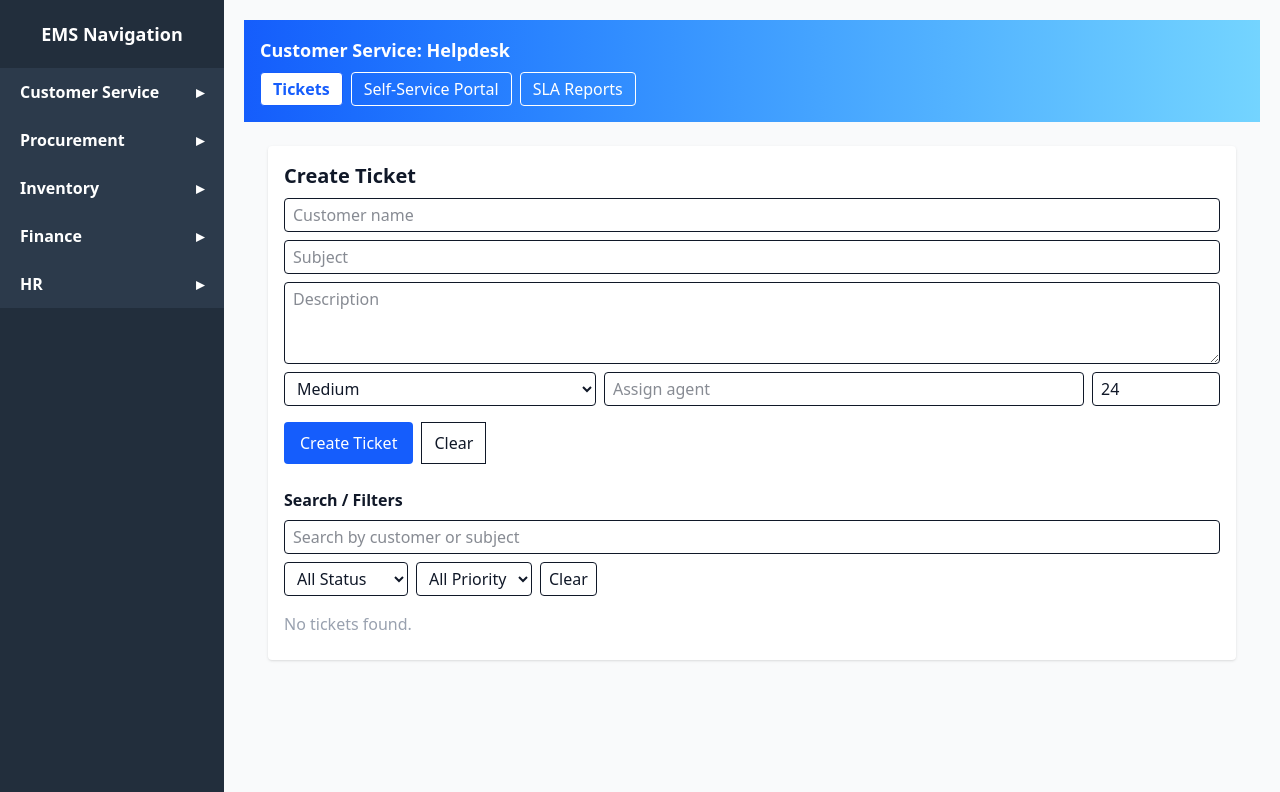
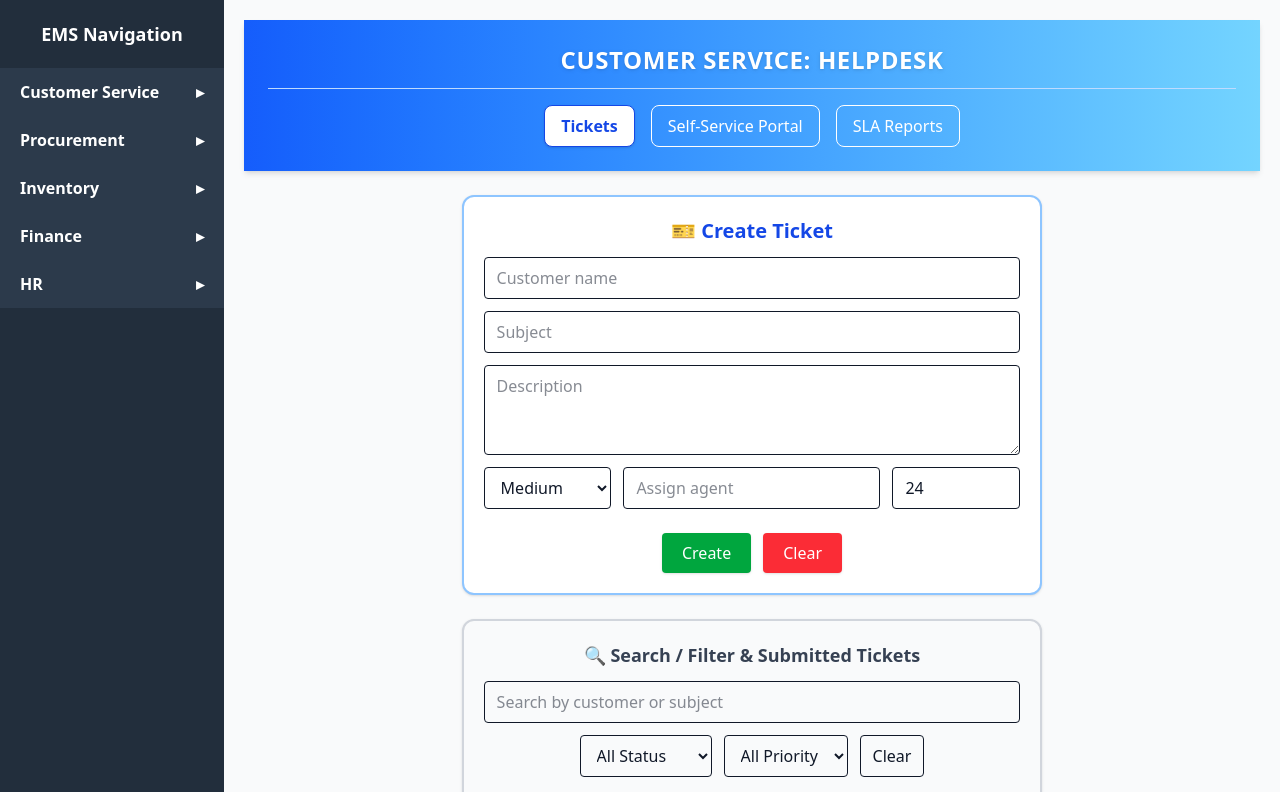
Before and after one commit to rinn014/Module-7, a React (Vite) app in the folder frontend/: page /customer-service in a window 1280 px wide. Shown: the top 792 px of the page. Built offline with nearby package versions, Linux system fonts and the light colour scheme.

Commit message:
final-revise

```diff
--- a/frontend/src/pages/Customer Service/CustomerService.jsx
+++ b/frontend/src/pages/Customer Service/CustomerService.jsx
@@ -278,108 +278,370 @@ export default function HelpdeskSystem() {
 
   return (
     <div className="bg-gray-50 min-h-screen text-gray-900">
-      <header className="bg-gradient-to-r from-blue-600 to-sky-300 text-white p-4">
-        <h1 className="text-lg font-bold">Customer Service: Helpdesk</h1>
-        <nav className="mt-2 flex gap-2">
-          <button className={`border px-3 py-1 rounded ${panel === "tickets" ? "bg-white text-blue-600 font-semibold" : "bg-transparent text-white"}`} onClick={() => setPanel("tickets")}>Tickets</button>
-          <button className={`border px-3 py-1 rounded ${panel === "portal" ? "bg-white text-blue-600 font-semibold" : "bg-transparent text-white"}`} onClick={() => setPanel("portal")}>Self-Service Portal</button>
-          <button className={`border px-3 py-1 rounded ${panel === "reports" ? "bg-white text-blue-600 font-semibold" : "bg-transparent text-white"}`} onClick={() => setPanel("reports")}>SLA Reports</button>
+      <header className="bg-gradient-to-r from-blue-600 to-sky-300 text-white p-6 shadow-md">
+  <div className="text-center mb-4 border-b border-blue-200 pb-3">
+    <h1 className="text-2xl font-extrabold tracking-wide drop-shadow">
+      CUSTOMER SERVICE: HELPDESK
+    </h1>
+  </div>
+  <nav className="flex justify-center gap-4">
+    <button
+      className={`border px-4 py-2 rounded-lg transition ${
+        panel === "tickets"
+          ? "bg-white text-blue-700 font-semibold shadow"
+          : "bg-transparent text-white hover:bg-white/20"
+      }`}
+      onClick={() => setPanel("tickets")}
+    >
+      Tickets
+    </button>
+    <button
+      className={`border px-4 py-2 rounded-lg transition ${
+        panel === "portal"
+          ? "bg-white text-blue-700 font-semibold shadow"
+          : "bg-transparent text-white hover:bg-white/20"
+      }`}
+      onClick={() => setPanel("portal")}
+    >
+      Self-Service Portal
+    </button>
+    <button
+      className={`border px-4 py-2 rounded-lg transition ${
+        panel === "reports"
+          ? "bg-white text-blue-700 font-semibold shadow"
+          : "bg-transparent text-white hover:bg-white/20"
+      }`}
+      onClick={() => setPanel("reports")}
+    >
+      SLA Reports
+    </button>
   </nav>
 </header>
+
 
       <main className="max-w-5xl mx-auto p-6">
         {/* TICKETS PANEL */}
         {panel === "tickets" && (
-          <section className="flex gap-6">
-            {/* Create Ticket & Filters */}
-            <div className="flex-1 bg-white rounded shadow p-4">
-              <h2 className="text-xl font-semibold mb-2">Create Ticket</h2>
-              <form className="flex flex-col gap-2" onSubmit={handleCreateTicket}>
-                <input name="customer" value={form.customer} onChange={handleFormChange} placeholder="Customer name" required className="border rounded px-2 py-1" />
-                <input name="subject" value={form.subject} onChange={handleFormChange} placeholder="Subject" required className="border rounded px-2 py-1" />
-                <textarea name="description" value={form.description} onChange={handleFormChange} rows={3} placeholder="Description" required className="border rounded px-2 py-1" />
-                <div className="flex gap-2">
-                  <select name="priority" value={form.priority} onChange={handleFormChange} className="border rounded px-2 py-1 w-1/3">
-                    <option>Low</option><option>Medium</option><option>High</option>
+  <section className="flex justify-center gap-6 items-start flex-wrap">
+    {/* LEFT COLUMN: Create Ticket + Search/Filter */}
+    <div className="flex flex-col gap-6 w-full md:w-[60%]">
+      {/* CREATE TICKET SECTION */}
+      <div className="border-2 border-blue-300 bg-white rounded-xl shadow p-5">
+        <h2 className="text-xl font-semibold mb-3 text-blue-700 text-center">
+          🎫 Create Ticket
+        </h2>
+        <form className="flex flex-col gap-3" onSubmit={handleCreateTicket}>
+          <input
+            name="customer"
+            value={form.customer}
+            onChange={handleFormChange}
+            placeholder="Customer name"
+            required
+            className="border rounded px-3 py-2 w-full"
+          />
+          <input
+            name="subject"
+            value={form.subject}
+            onChange={handleFormChange}
+            placeholder="Subject"
+            required
+            className="border rounded px-3 py-2 w-full"
+          />
+          <textarea
+            name="description"
+            value={form.description}
+            onChange={handleFormChange}
+            rows={3}
+            placeholder="Description"
+            required
+            className="border rounded px-3 py-2 w-full"
+          />
+          <div className="flex flex-wrap gap-3">
+            <select
+              name="priority"
+              value={form.priority}
+              onChange={handleFormChange}
+              className="border rounded px-3 py-2 flex-1 min-w-[120px]"
+            >
+              <option>Low</option>
+              <option>Medium</option>
+              <option>High</option>
             </select>
-                  <input name="agent" value={form.agent} onChange={handleFormChange} placeholder="Assign agent" className="border rounded px-2 py-1 flex-1" />
-                  <input name="sla_hours" type="number" min="1" value={form.sla_hours} onChange={handleFormChange} className="border rounded px-2 py-1 w-32" />
+            <input
+              name="agent"
+              value={form.agent}
+              onChange={handleFormChange}
+              placeholder="Assign agent"
+              className="border rounded px-3 py-2 flex-1"
+            />
+            <input
+              name="sla_hours"
+              type="number"
+              min="1"
+              value={form.sla_hours}
+              onChange={handleFormChange}
+              className="border rounded px-3 py-2 w-32"
+            />
           </div>
-                <div className="flex gap-2">
-                  <button type="submit" className="bg-blue-600 text-white rounded px-4 py-2 mt-2">Create Ticket</button>
-                  <button type="button" className="border px-3 py-2 mt-2" onClick={() => { setForm({ customer: "", subject: "", description: "", priority: "Medium", agent: "", sla_hours: 24 }); }}>Clear</button>
+          <div className="flex justify-center gap-3 mt-3">
+  <button
+    type="submit"
+    className="bg-green-600 text-white rounded px-5 py-2 shadow hover:bg-green-800 transition"
+  >
+    Create
+  </button>
+  <button
+    type="button"
+    className="bg-red-500 text-white rounded px-5 py-2 shadow hover:bg-red-700 transition"
+    onClick={() =>
+      setForm({
+        customer: "",
+        subject: "",
+        description: "",
+        priority: "Medium",
+        agent: "",
+        sla_hours: 24,
+      })
+    }
+  >
+    Clear
+  </button>
           </div>
         </form>
-
-              <h3 className="mt-6 mb-2 font-semibold">Search / Filters</h3>
-              <input value={search} onChange={(e) => setSearch(e.target.value)} placeholder="Search by customer or subject" className="border rounded px-2 py-1 mb-2 w-full" />
-              <div className="flex gap-2 mb-2">
-                <select value={filterStatus} onChange={(e) => setFilterStatus(e.target.value)} className="border rounded px-2 py-1">
-                  <option value="">All Status</option><option>Open</option><option>In Progress</option><option>Resolved</option><option>Closed</option><option>Escalated</option>
-                </select>
-                <select value={filterPriority} onChange={(e) => setFilterPriority(e.target.value)} className="border rounded px-2 py-1">
-                  <option value="">All Priority</option><option>Low</option><option>Medium</option><option>High</option>
-                </select>
-                <button className="border px-2 rounded" onClick={() => { setFilterStatus(""); setFilterPriority(""); setSearch(""); }}>Clear</button>
       </div>
 
+      {/* SEARCH / FILTER + SUBMITTED TICKETS */}
+      <div className="border-2 border-gray-300 bg-gray-50 rounded-xl shadow p-5">
+        <h3 className="text-lg font-semibold mb-3 text-gray-700 text-center">
+          🔍 Search / Filter & Submitted Tickets
+        </h3>
+
+        {/* SEARCH / FILTER BAR */}
+        <input
+          value={search}
+          onChange={(e) => setSearch(e.target.value)}
+          placeholder="Search by customer or subject"
+          className="border rounded px-3 py-2 mb-3 w-full"
+        />
+        <div className="flex flex-wrap gap-3 justify-center mb-4">
+          <select
+            value={filterStatus}
+            onChange={(e) => setFilterStatus(e.target.value)}
+            className="border rounded px-3 py-2"
+          >
+            <option value="">All Status</option>
+            <option>Open</option>
+            <option>In Progress</option>
+            <option>Resolved</option>
+            <option>Closed</option>
+            <option>Escalated</option>
+          </select>
+          <select
+            value={filterPriority}
+            onChange={(e) => setFilterPriority(e.target.value)}
+            className="border rounded px-3 py-2"
+          >
+            <option value="">All Priority</option>
+            <option>Low</option>
+            <option>Medium</option>
+            <option>High</option>
+          </select>
+          <button
+            className="border rounded px-3 py-2 hover:bg-red-500"
+            onClick={() => {
+              setFilterStatus("");
+              setFilterPriority("");
+              setSearch("");
+            }}
+          >
+            Clear
+
+          </button>
+        </div>
+
+            {/* SUBMITTED TICKETS LIST */}
+        <div className="bg-white border border-gray-200 rounded-lg p-3 max-h-96 overflow-y-auto">
+          <h4 className="font-semibold mb-2 text-gray-800 text-center">
+            🧾 Submitted Tickets ({filteredTickets.length})
+          </h4>
           <ul className="divide-y">
             {filteredTickets.map((t) => (
-                  <li key={t.id} className="py-2 cursor-pointer hover:bg-blue-50" onClick={() => openDetail(t)}>
-                    <div className="font-semibold">{t.subject} <span className="text-xs text-gray-500">({t.priority})</span></div>
-                    <div className="text-sm text-gray-600">{t.customer} {t.agent ? <span className="text-xs text-gray-400">• {t.agent}</span> : null}</div>
-                    <div className="text-xs text-gray-400">{t.status} • {new Date(t.created).toLocaleString()} • SLA: {formatRemaining(t.__remaining_hours)}</div>
+              <li
+                key={t.id}
+                className="py-2 px-2 cursor-pointer hover:bg-blue-50 rounded"
+                onClick={() => openDetail(t)}
+              >
+                <div className="font-semibold">
+                  {t.subject}{" "}
+                  <span className="text-xs text-gray-500">
+                    ({t.priority})
+                  </span>
+                </div>
+                <div className="text-sm text-gray-600">
+                  {t.customer}{" "}
+                  {t.agent ? (
+                    <span className="text-xs text-gray-400">• {t.agent}</span>
+                  ) : null}
+                </div>
+                <div className="text-xs text-gray-400">
+                  {t.status} • {new Date(t.created).toLocaleString()} • SLA:{" "}
+                  {formatRemaining(t.__remaining_hours)}
+                </div>
               </li>
             ))}
-                {filteredTickets.length === 0 && <li className="py-2 text-gray-400">No tickets found.</li>}
+            {filteredTickets.length === 0 && (
+              <li className="py-2 text-gray-400 text-center">
+                No tickets found.
+              </li>
+            )}
           </ul>
         </div>
+      </div>
+    </div>
 
-            {/* Ticket Detail */}
+    {/* RIGHT COLUMN: TICKET DETAIL */}
     {showDetail && detailTicket && (
-              <div className="w-96 bg-white rounded shadow p-4 relative">
-                <button className="absolute top-2 right-2 text-gray-500" onClick={closeDetail}>×</button>
-                <h2 className="text-lg font-bold mb-1">{detailTicket.subject}</h2>
-                <div className="text-sm mb-1"><b>Customer:</b> {detailTicket.customer}</div>
-                <div className="text-sm mb-1"><b>Agent:</b>
-                  <input className="border rounded px-2 py-1 ml-2 text-sm" defaultValue={detailTicket.agent} onBlur={(e) => updateTicketField(detailTicket.id, { agent: e.target.value })} />
+      <div className="w-full md:w-[35%] bg-white rounded-xl border-2 border-blue-300 shadow p-5 sticky top-6 self-start">
+        <button
+          className="absolute top-2 right-4 text-gray-500 text-xl"
+          onClick={closeDetail}
+        >
+          ×
+        </button>
+        <h2 className="text-lg font-bold mb-1 text-center text-blue-700">
+          {detailTicket.subject}
+        </h2>
+        <div className="text-sm mb-1">
+          <b>Customer:</b> {detailTicket.customer}
         </div>
-                <div className="text-sm mb-1"><b>Priority:</b>
-                  <select className="border rounded px-2 py-1 ml-2 text-sm" defaultValue={detailTicket.priority} onChange={(e) => updateTicketField(detailTicket.id, { priority: e.target.value })}>
-                    <option>Low</option><option>Medium</option><option>High</option>
+        <div className="text-sm mb-1">
+          <b>Agent:</b>{" "}
+          <input
+            className="border rounded px-2 py-1 ml-1 text-sm"
+            defaultValue={detailTicket.agent}
+            onBlur={(e) =>
+              updateTicketField(detailTicket.id, { agent: e.target.value })
+            }
+          />
+        </div>
+        <div className="text-sm mb-1">
+          <b>Priority:</b>{" "}
+          <select
+            className="border rounded px-2 py-1 ml-1 text-sm"
+            defaultValue={detailTicket.priority}
+            onChange={(e) =>
+              updateTicketField(detailTicket.id, { priority: e.target.value })
+            }
+          >
+            <option>Low</option>
+            <option>Medium</option>
+            <option>High</option>
           </select>
         </div>
-                <div className="text-sm mb-1"><b>SLA (hrs):</b>
-                  <input className="border rounded px-2 py-1 ml-2 w-24 text-sm" type="number" defaultValue={detailTicket.sla_hours} onBlur={(e) => updateTicketField(detailTicket.id, { sla_hours: Number(e.target.value) })} />
+        <div className="text-sm mb-1">
+          <b>SLA (hrs):</b>{" "}
+          <input
+            className="border rounded px-2 py-1 ml-1 w-20 text-sm"
+            type="number"
+            defaultValue={detailTicket.sla_hours}
+            onBlur={(e) =>
+              updateTicketField(detailTicket.id, {
+                sla_hours: Number(e.target.value),
+              })
+            }
+          />
         </div>
-                <div className="text-sm mb-2"><b>Status:</b> <span className={`px-2 py-0.5 rounded text-xs ${detailTicket.status === "Escalated" ? "bg-red-100 text-red-700" : "bg-gray-100 text-gray-700"}`}>{detailTicket.status}</span></div>
+        <div className="text-sm mb-3">
+          <b>Status:</b>{" "}
+          <span
+            className={`px-2 py-0.5 rounded text-xs ${
+              detailTicket.status === "Escalated"
+                ? "bg-red-100 text-red-700"
+                : "bg-gray-100 text-gray-700"
+            }`}
+          >
+            {detailTicket.status}
+          </span>
+        </div>
 
         <h3 className="font-semibold mt-3 mb-1">Description</h3>
-                <div className="text-sm text-gray-700 mb-2">{detailTicket.description}</div>
+        <p className="text-sm text-gray-700 mb-2">
+          {detailTicket.description}
+        </p>
 
-                <h3 className="font-semibold mt-2 mb-1">Internal Notes</h3>
+        <h3 className="font-semibold mt-3 mb-1">Internal Notes</h3>
         <ul className="text-xs mb-2 list-disc list-inside text-gray-600 max-h-24 overflow-y-auto">
-                  {(detailTicket.updates || []).map((u, i) => <li key={i}>{u}</li>)}
+          {(detailTicket.updates || []).map((u, i) => (
+            <li key={i}>{u}</li>
+          ))}
         </ul>
-                <textarea value={internalNote} onChange={(e) => setInternalNote(e.target.value)} placeholder="Add internal note..." className="border rounded w-full px-2 py-1 text-sm" />
-                <button onClick={() => addInternalNote(detailTicket.id)} className="bg-blue-600 text-white rounded px-3 py-1 mt-1 text-sm">Add Note</button>
+        <textarea
+          value={internalNote}
+          onChange={(e) => setInternalNote(e.target.value)}
+          placeholder="Add internal note..."
+          className="border rounded w-full px-2 py-1 text-sm"
+        />
+        <button
+  onClick={() => addInternalNote(detailTicket.id)}
+  className="bg-blue-600 text-white rounded px-3 py-2 mt-1 text-sm hover:bg-blue-800 transition"
+>
+  Add Note
+</button>
 
         <h3 className="font-semibold mt-3 mb-1">Messages</h3>
         <ul className="max-h-28 overflow-y-auto text-sm border rounded p-2 bg-gray-50">
           {(detailTicket.messages || []).map((m) => (
-                    <li key={m.id} className="mb-1"><b>{m.from}:</b> {m.text} <span className="text-xs text-gray-400">• {new Date(m.time).toLocaleString()}</span></li>
+            <li key={m.id} className="mb-1">
+              <b>{m.from}:</b> {m.text}{" "}
+              <span className="text-xs text-gray-400">
+                • {new Date(m.time).toLocaleString()}
+              </span>
+            </li>
           ))}
         </ul>
         <div className="flex gap-2 mt-2">
-                  <input placeholder="Type message..." value={messageText} onChange={(e) => setMessageText(e.target.value)} onKeyDown={(e) => { if (e.key === "Enter") { sendMessage(detailTicket.id, messageText); }}} className="border rounded px-2 py-1 flex-1 text-sm" />
-                  <button onClick={() => sendMessage(detailTicket.id, messageText)} className="border px-3 py-1 text-sm">Send</button>
+          <input
+            placeholder="Type message..."
+            value={messageText}
+            onChange={(e) => setMessageText(e.target.value)}
+            onKeyDown={(e) => {
+              if (e.key === "Enter") sendMessage(detailTicket.id, messageText);
+            }}
+            className="border rounded px-2 py-1 flex-1 text-sm"
+          />
+         <button
+  onClick={() => sendMessage(detailTicket.id, messageText)}
+  className="bg-blue-600 text-white rounded px-3 py-2 mt-1 text-sm hover:bg-blue-800 transition"
+>
+  Send
+</button>
         </div>
 
-                <div className="flex gap-2 mt-3">
-                  <button onClick={() => updateTicketStatus(detailTicket.id, "In Progress")} className="text-xs border px-2 py-1 rounded">In Progress</button>
-                  <button onClick={() => updateTicketStatus(detailTicket.id, "Resolved")} className="text-xs border px-2 py-1 rounded">Resolved</button>
-                  <button onClick={() => updateTicketStatus(detailTicket.id, "Closed")} className="text-xs border px-2 py-1 rounded">Closed</button>
-                  <button onClick={() => removeTicket(detailTicket.id)} className="text-xs border px-2 py-1 rounded text-red-600">Remove</button>
+        <div className="flex flex-wrap gap-2 mt-4 justify-center">
+          <button
+            onClick={() => updateTicketStatus(detailTicket.id, "In Progress")}
+            className="border rounded px-3 py-1 hover:bg-blue-500"
+          >
+            In Progress
+          </button>
+          <button
+            onClick={() => updateTicketStatus(detailTicket.id, "Resolved")}
+            className="border rounded px-3 py-1 hover:bg-blue-500"
+          >
+            Resolved
+          </button>
+          <button
+            onClick={() => updateTicketStatus(detailTicket.id, "Closed")}
+            className="border rounded px-3 py-1 hover:bg-blue-500"
+          >
+            Closed
+          </button>
+          <button
+            onClick={() => removeTicket(detailTicket.id)}
+            className="bg-red-600 text-white order rounded px-3 py-1 rounded hover:bg-red-700 transition"
+          >
+            Remove
+          </button>
         </div>
       </div>
     )}
@@ -388,9 +650,9 @@ export default function HelpdeskSystem() {
 
         {/* PORTAL */}
         {panel === "portal" && (
-          <section className="bg-white rounded shadow p-4">
+          <section className="bg-white rounded shadow p-18">
             <h2 className="text-xl font-semibold mb-2">Self-Service Portal</h2>
-            <input placeholder="Search articles..." value={search} onChange={(e) => setSearch(e.target.value)} className="border rounded px-2 py-1 mb-3 w-full" />
+            <input placeholder="Search articles..." value={search} onChange={(e) => setSearch(e.target.value)} className="border rounded px-2 py-5 mb-7 w-full" />
             <ul className="divide-y">
               {articles.filter(a => a.title.toLowerCase().includes(search.toLowerCase()) || a.body.toLowerCase().includes(search.toLowerCase())).map((a) => (
                 <li key={a.id} className="py-2">
@@ -398,7 +660,7 @@ export default function HelpdeskSystem() {
                   <div className="text-sm text-gray-600 mb-1">{a.body}</div>
                   <div className="text-xs text-gray-500">
                     Helpful?{" "}
-                    <button onClick={() => rateArticle(a.id, true)} className="text-green-600 mr-2">Yes ({a.helpful})</button>
+                    <button onClick={() => rateArticle(a.id, true)} className="text-green-600 mr-3">Yes ({a.helpful})</button>
                     <button onClick={() => rateArticle(a.id, false)} className="text-red-600">No ({a.notHelpful})</button>
                   </div>
                 </li>
@@ -410,23 +672,23 @@ export default function HelpdeskSystem() {
         {/* REPORTS */}
         {panel === "reports" && (
           <section className="bg-white rounded shadow p-4">
-            <h2 className="text-xl font-semibold mb-3">SLA Reports</h2>
+            <h2 className="text-center font-semibold mb-4 border-b border-blue-200 pb-3">SLA Reports</h2>
             <div className="mb-3 flex gap-2">
-              <button className="bg-blue-600 text-white rounded px-4 py-2" onClick={exportCSV}>Export CSV</button>
+              <button className="bg-blue-600 text-white rounded px-2 py-1" onClick={exportCSV}>Export CSV</button>
 
             </div>
             <table className="w-full border">
               <thead>
-                <tr className="bg-gray-100">
-                  <th className="border px-2 py-1">Status</th>
-                  <th className="border px-2 py-1">Count</th>
+                <tr className="bg-gray-300">
+                  <th className="border px-20 py-5">Status</th>
+                  <th className="border px-20 py-5">Count</th>
                 </tr>
               </thead>
               <tbody>
                 {Object.entries(slaReport).map(([status, count]) => (
                   <tr key={status}>
                     <td className="border px-2 py-1">{status}</td>
-                    <td className="border px-2 py-1">{count}</td>
+                    <td className="border px-2 py-4">{count}</td>
                   </tr>
                 ))}
               </tbody>
```
Lines whose indentation alone changed are shown as unchanged.
